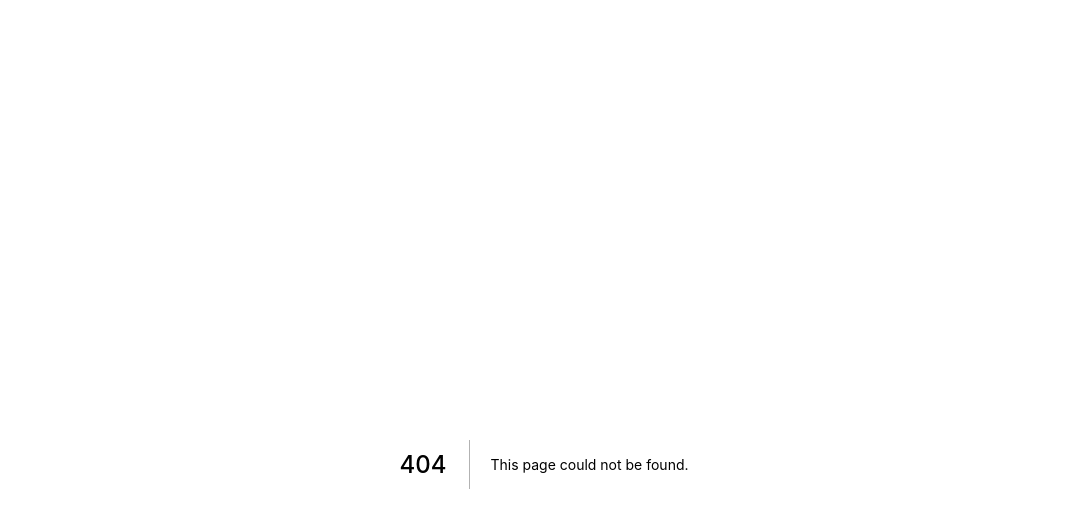
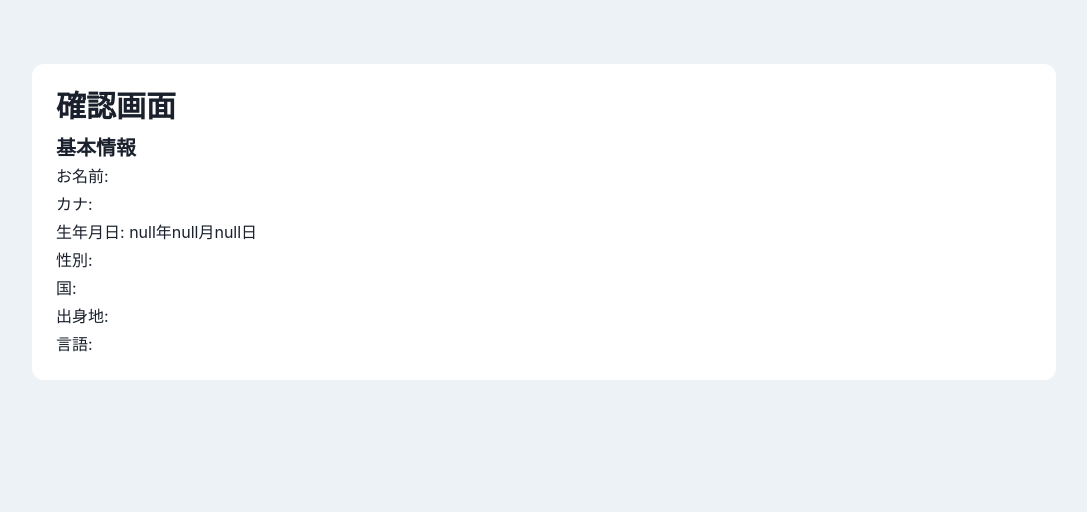
Before and after one commit to yotaiyo/multi-step-form-sandbox, a Next.js app: page /users/1/confirm in a window 1280 px wide. Before the commit this address had no page. Shown: the top 512 px of the page, without its empty margins (96-1183 px from the left). Built offline with nearby package versions, Linux system fonts and the light colour scheme.

Commit message:
Add user info confirm screen

```diff
--- a/components/pages/UserInfoScreen/Confirm/UserInfoConfirmScreen.tsx
+++ b/components/pages/UserInfoScreen/Confirm/UserInfoConfirmScreen.tsx
@@ -1,3 +1,60 @@
 import React from 'react'
+import { VStack, Text, Center, Box } from '@chakra-ui/react'
+import { Heading } from '../../../ui'
+import { useUserInfoRecoilStates } from '../../../../recoil'
 
-export const UserInfoConfirmScreen: React.FC = () => {}
+export const UserInfoConfirmScreen: React.FC = () => {
+  const { basicInfo, carrer, contactInfo, selfIntroduction } = useUserInfoRecoilStates()
+
+  const {
+    name,
+    nameKana,
+    birthDayYear,
+    birthDayMonth,
+    birthDayDay,
+    gender,
+    country,
+    birthPlace,
+    language
+   } = basicInfo
+
+    const genderMapper = (gender: 'man' | 'woman' | 'other' | 'unanswered' | null) => {
+      switch(gender) {
+        case 'man':
+          return '男性'
+        case 'woman':
+          return '女性'
+        case 'other':
+          return 'その他'
+        case 'unanswered':
+          return '未回答'
+        default:
+          return null
+      }
+   }
+
+  return (
+    <Center>
+      <Box backgroundColor='white' width='1024px' padding='24px' borderRadius='12px' >
+        <VStack spacing='12px' align='unset'>
+          <Heading variant='sectionTitle'>確認画面</Heading>
+
+          <Box>
+            <VStack spacing='4px' align='unset'>
+              <Heading variant='blockTitle'>基本情報</Heading>
+              <VStack spacing='4px' align='unset'>
+                <Text>お名前: {name}</Text>
+                <Text>カナ: {nameKana}</Text>
+                <Text>生年月日: {`${birthDayYear}年${birthDayMonth}月${birthDayDay}日`}</Text>
+                <Text>性別: {genderMapper(gender)}</Text>
+                <Text>国: {country}</Text>
+                <Text>出身地: {birthPlace}</Text>
+                <Text>言語: {language}</Text>
+              </VStack>
+            </VStack>
+          </Box>
+        </VStack>
+      </Box>
+    </Center>
+  )
+}
--- a/components/pages/UserInfoScreen/Edit/UserInfoEditScreen.tsx
+++ b/components/pages/UserInfoScreen/Edit/UserInfoEditScreen.tsx
@@ -1,6 +1,5 @@
 import React, { useState } from 'react'
 import { useRouter } from 'next/router'
-import { RecoilRoot } from 'recoil'
 import { Center, Box } from '@chakra-ui/react'
 import { DefaultStepProps } from './Steps/types'
 import { BasicInfoStep,  } from './Steps/BasicInfoStep'
@@ -75,7 +74,6 @@ export const UserInfoEditScreen: React.FC<UserInfoEditScreenProps> = ({
   }
 
   return (
-    <RecoilRoot>
     <Center>
       <Box backgroundColor='white' width='1024px' padding='24px' borderRadius='12px' >
         {stepConfigs[stepIndex].render({
@@ -90,6 +88,5 @@ export const UserInfoEditScreen: React.FC<UserInfoEditScreenProps> = ({
         })}
       </Box>
     </Center>
-    </RecoilRoot>
   )
 }
--- a/pages/_app.tsx
+++ b/pages/_app.tsx
@@ -1,5 +1,6 @@
 import { AppProps } from 'next/app'
 import { ChakraProvider, extendTheme } from '@chakra-ui/react'
+import { RecoilRoot } from 'recoil'
 
 const theme = extendTheme({
   styles: {
@@ -15,7 +16,9 @@ const theme = extendTheme({
 const MyApp = ({ Component, pageProps }: AppProps) => {
   return (
     <ChakraProvider theme={theme}>
-      <Component {...pageProps} />
+      <RecoilRoot>
+        <Component {...pageProps} />
+      </RecoilRoot>
     </ChakraProvider>
   )
 }
--- /dev/null
+++ b/pages/users/[id]/confirm/index.tsx
@@ -0,0 +1,3 @@
+import { UserInfoConfirmScreen } from '../../../../components/pages/UserInfoScreen/Confirm'
+
+export default UserInfoConfirmScreen
```
Lines whose indentation alone changed are shown as unchanged.
